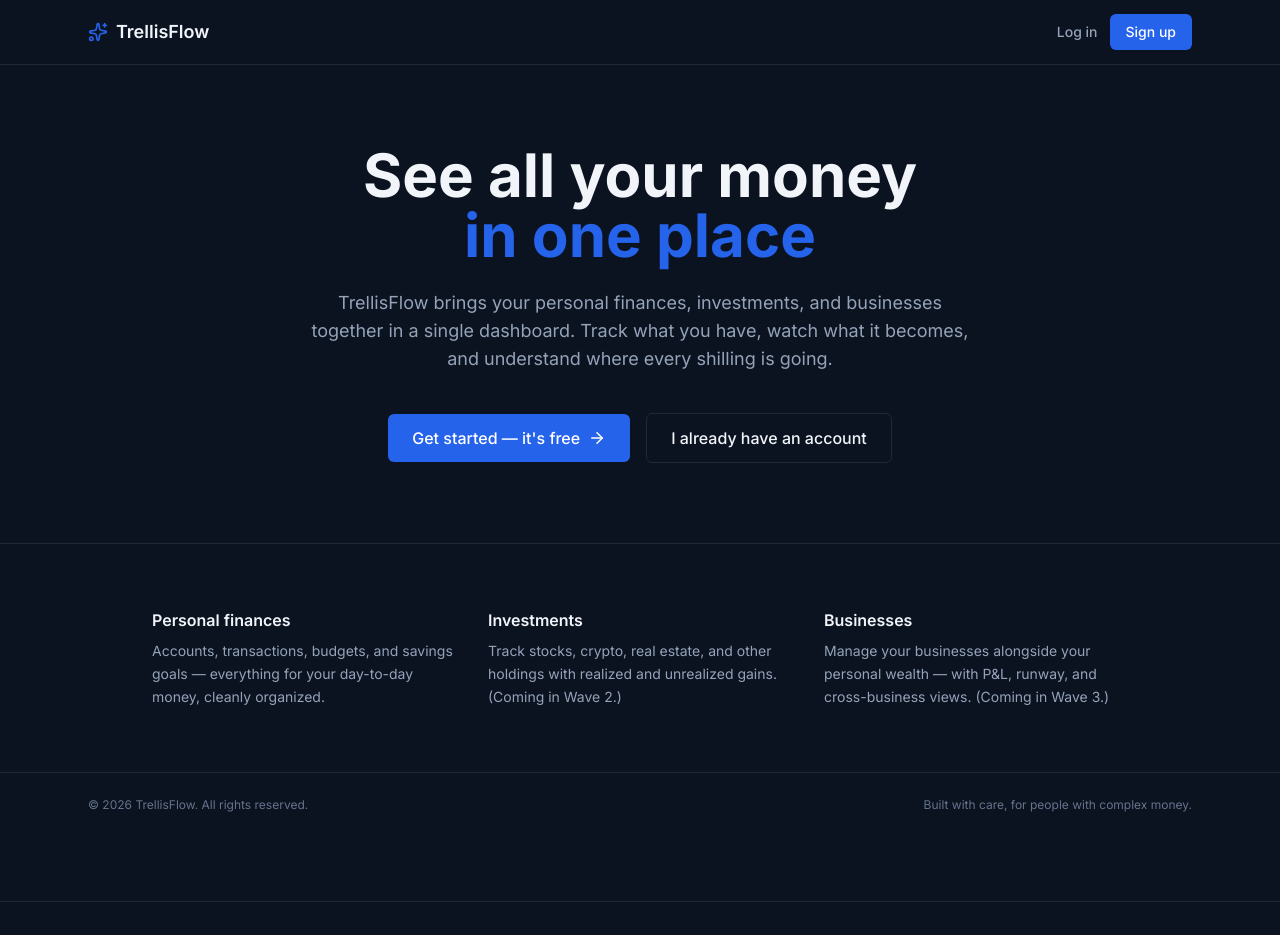
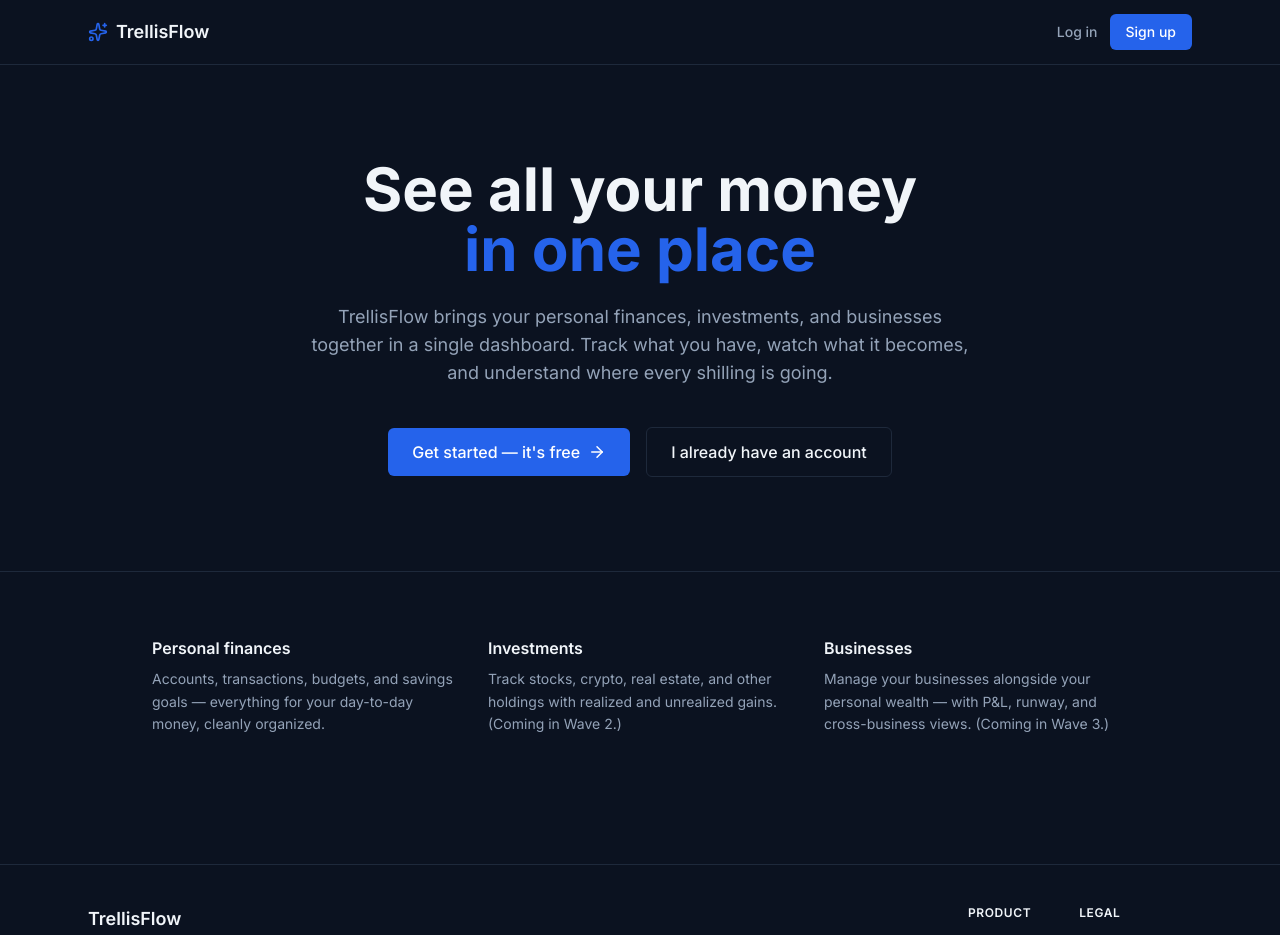
Before and after one commit to Dancan1907/trellisflow, a Next.js app in the folder apps/web/: page / in a window 1280 px wide. Shown: the top 935 px of the page. Built offline with nearby package versions, Linux system fonts and the light colour scheme.

Commit message:
fix(web): Remove duplicate footer from landing page

```diff
--- a/apps/web/src/app/(public)/page.tsx
+++ b/apps/web/src/app/(public)/page.tsx
@@ -78,13 +78,7 @@ export default function LandingPage() {
         </div>
       </section>
 
-      {/* Footer */}
-      <footer className="border-t border-border-subtle">
-        <div className="max-w-6xl mx-auto px-6 py-6 flex flex-col sm:flex-row items-center justify-between gap-4 text-xs text-fg-tertiary">
-          <span>© {new Date().getFullYear()} TrellisFlow. All rights reserved.</span>
-          <span>Built with care, for people with complex money.</span>
-        </div>
-      </footer>
+      {/* The inline <footer> block is GONE. The Layout renders MarketingFooter. */}
     </main>
   );
 }
```
